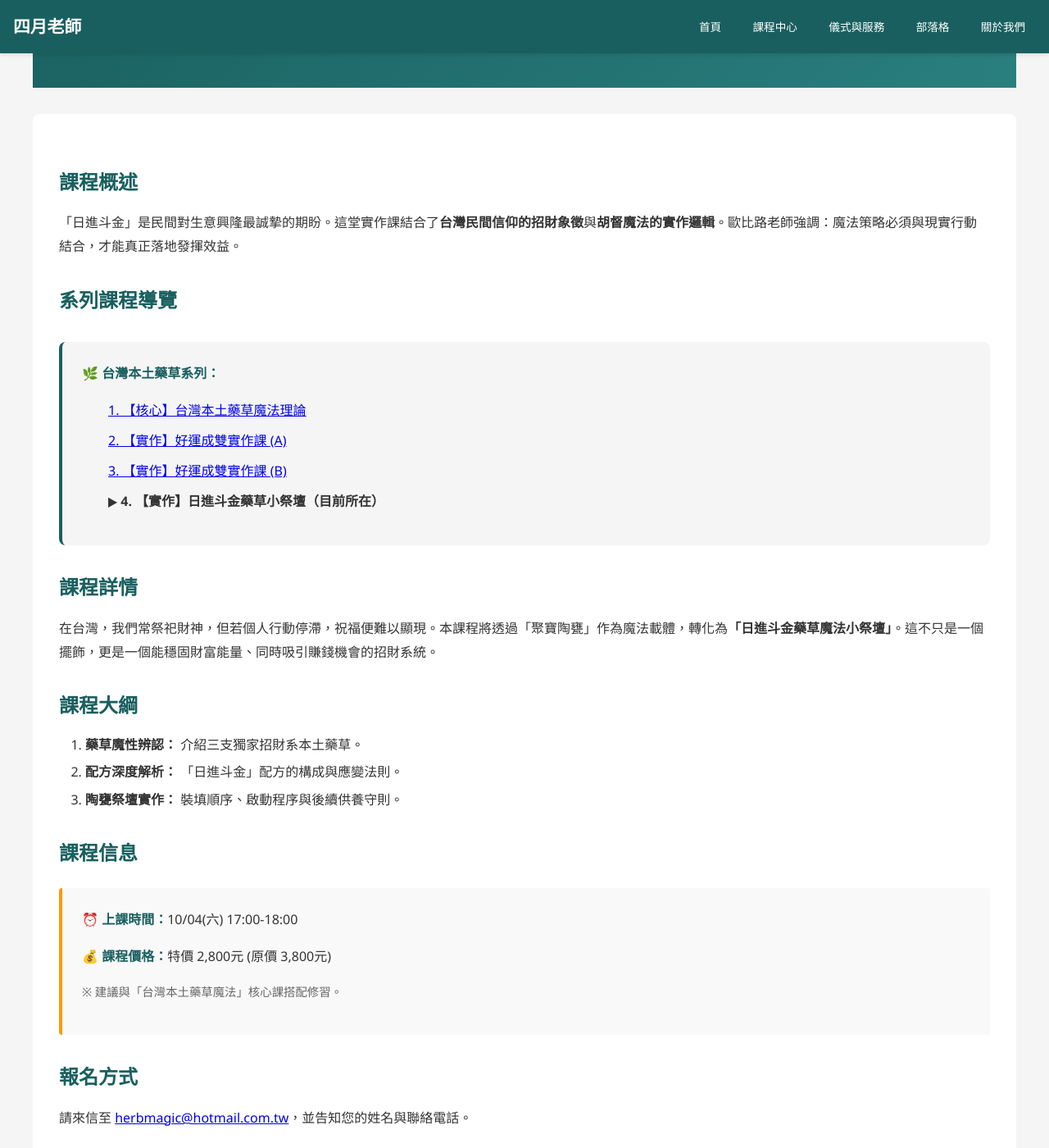
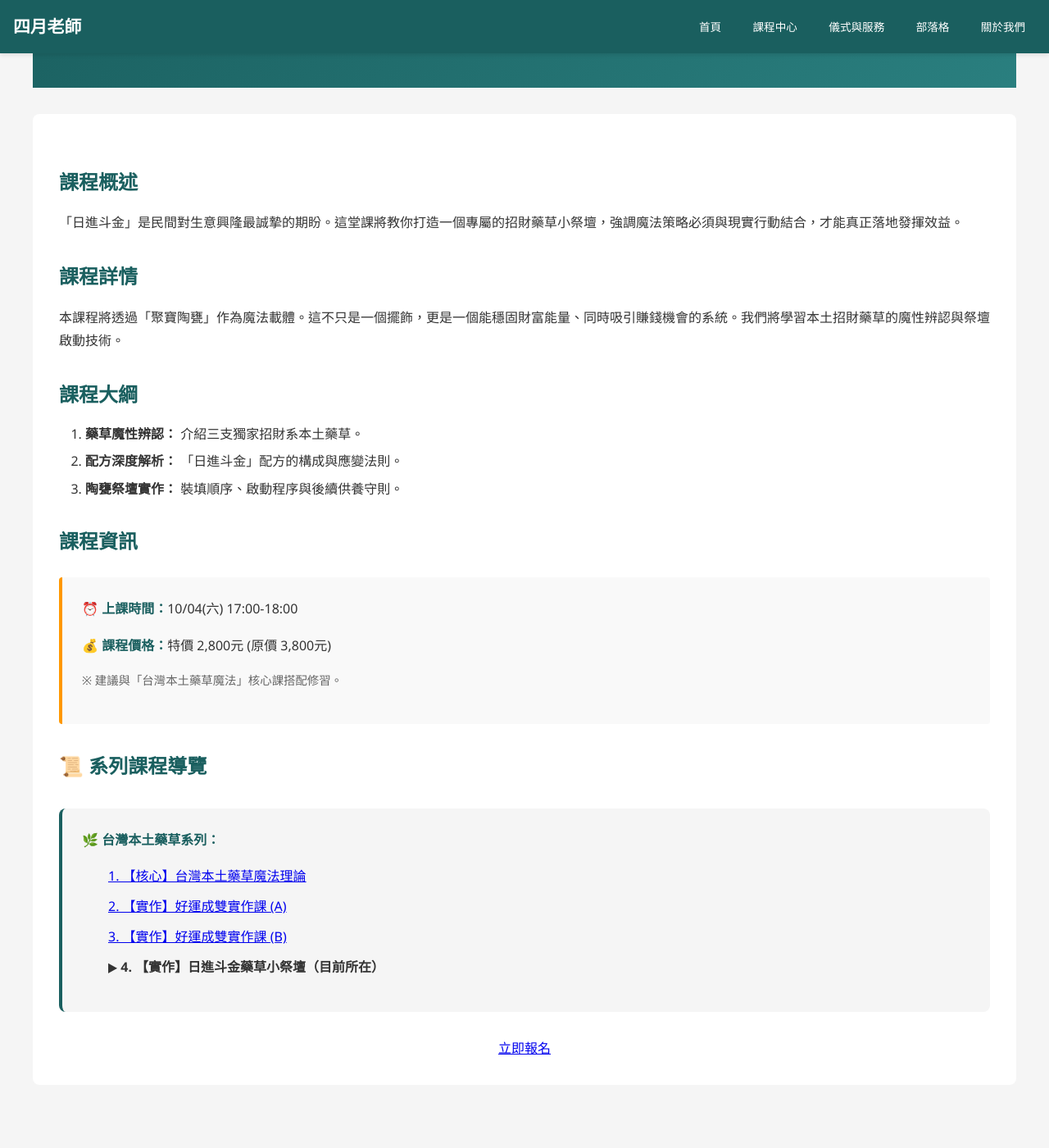
Before and after one commit to light4uliuphone-lang/hoodoo, a Jekyll site: the page built from courses/course-local-04.html, in a window 1280 px wide and 1400 px high, scrolled down 268 px. Shown: the whole window at 82% size. Built offline with Jekyll 4.4.1, drawn with Linux system fonts in a browser that asks for light colours.

Commit message:
Update course-local-04.html

```diff
--- a/courses/course-local-04.html
+++ b/courses/course-local-04.html
@@ -18,9 +18,26 @@ title: "台灣本土藥草實作課程：日進斗金 - 歐比路老師"
 
     <div class="course-detail-content">
         <h2>課程概述</h2>
-        <p>「日進斗金」是民間對生意興隆最誠摯的期盼。這堂實作課結合了<strong>台灣民間信仰的招財象徵</strong>與<strong>胡督魔法的實作邏輯</strong>。歐比路老師強調：魔法策略必須與現實行動結合，才能真正落地發揮效益。</p>
+        <p>「日進斗金」是民間對生意興隆最誠摯的期盼。這堂課將教你打造一個專屬的招財藥草小祭壇，強調魔法策略必須與現實行動結合，才能真正落地發揮效益。</p>
 
-        <h2>系列課程導覽</h2>
+        <h2>課程詳情</h2>
+        <p>本課程將透過「聚寶陶甕」作為魔法載體。這不只是一個擺飾，更是一個能穩固財富能量、同時吸引賺錢機會的系統。我們將學習本土招財藥草的魔性辨認與祭壇啟動技術。</p>
+
+        <h2>課程大綱</h2>
+        <ol>
+            <li><strong>藥草魔性辨認：</strong> 介紹三支獨家招財系本土藥草。</li>
+            <li><strong>配方深度解析：</strong> 「日進斗金」配方的構成與應變法則。</li>
+            <li><strong>陶甕祭壇實作：</strong> 裝填順序、啟動程序與後續供養守則。</li>
+        </ol>
+
+        <h2>課程資訊</h2>
+        <div class="course-info-box">
+            <p><strong>⏰ 上課時間：</strong>10/04(六) 17:00-18:00</p>
+            <p><strong>💰 課程價格：</strong>特價 2,800元 (原價 3,800元)</p>
+            <p style="font-size: 0.9rem; color: #666;">※ 建議與「台灣本土藥草魔法」核心課搭配修習。</p>
+        </div>
+
+        <h2>📜 系列課程導覽</h2>
         <div class="series-nav" style="background-color: #f5f5f5; padding: 1.5rem; border-radius: 8px; margin: 2rem 0; border-left: 4px solid #1a5f5f;">
             <p style="margin-bottom: 1rem; font-weight: bold; color: #1a5f5f;">🌿 台灣本土藥草系列：</p>
             <ul style="list-style: none; padding-left: 0; line-height: 1.8;">
@@ -31,28 +48,6 @@ title: "台灣本土藥草實作課程：日進斗金 - 歐比路老師"
             </ul>
         </div>
 
-        <h2>課程詳情</h2>
-        <p>在台灣，我們常祭祀財神，但若個人行動停滯，祝福便難以顯現。本課程將透過「聚寶陶甕」作為魔法載體，轉化為<strong>「日進斗金藥草魔法小祭壇」</strong>。這不只是一個擺飾，更是一個能穩固財富能量、同時吸引賺錢機會的招財系統。</p>
-
-        <h2>課程大綱</h2>
-        <ol>
-            <li><strong>藥草魔性辨認：</strong> 介紹三支獨家招財系本土藥草。</li>
-            <li><strong>配方深度解析：</strong> 「日進斗金」配方的構成與應變法則。</li>
-            <li><strong>陶甕祭壇實作：</strong> 裝填順序、啟動程序與後續供養守則。</li>
-        </ol>
-
-        <h2>課程信息</h2>
-        <div class="course-info-box">
-            <p><strong>⏰ 上課時間：</strong>10/04(六) 17:00-18:00</p>
-            <p><strong>💰 課程價格：</strong>特價 2,800元 (原價 3,800元)</p>
-            <p style="font-size: 0.9rem; color: #666;">※ 建議與「台灣本土藥草魔法」核心課搭配修習。</p>
-        </div>
-
-        <h2>報名方式</h2>
-        <div class="registration-info">
-            <p>請來信至 <a href="mailto:{{ site.email | default: 'herbmagic@hotmail.com.tw' }}">{{ site.email | default: 'herbmagic@hotmail.com.tw' }}</a>，並告知您的姓名與聯絡電話。</p>
-        </div>
-
         <div style="text-align: center; margin-top: 2rem;">
             <a href="mailto:{{ site.email | default: 'herbmagic@hotmail.com.tw' }}?subject=報名-{{ page.title | split: ' - ' | first }}" class="btn-primary">立即報名</a>
         </div>
```
